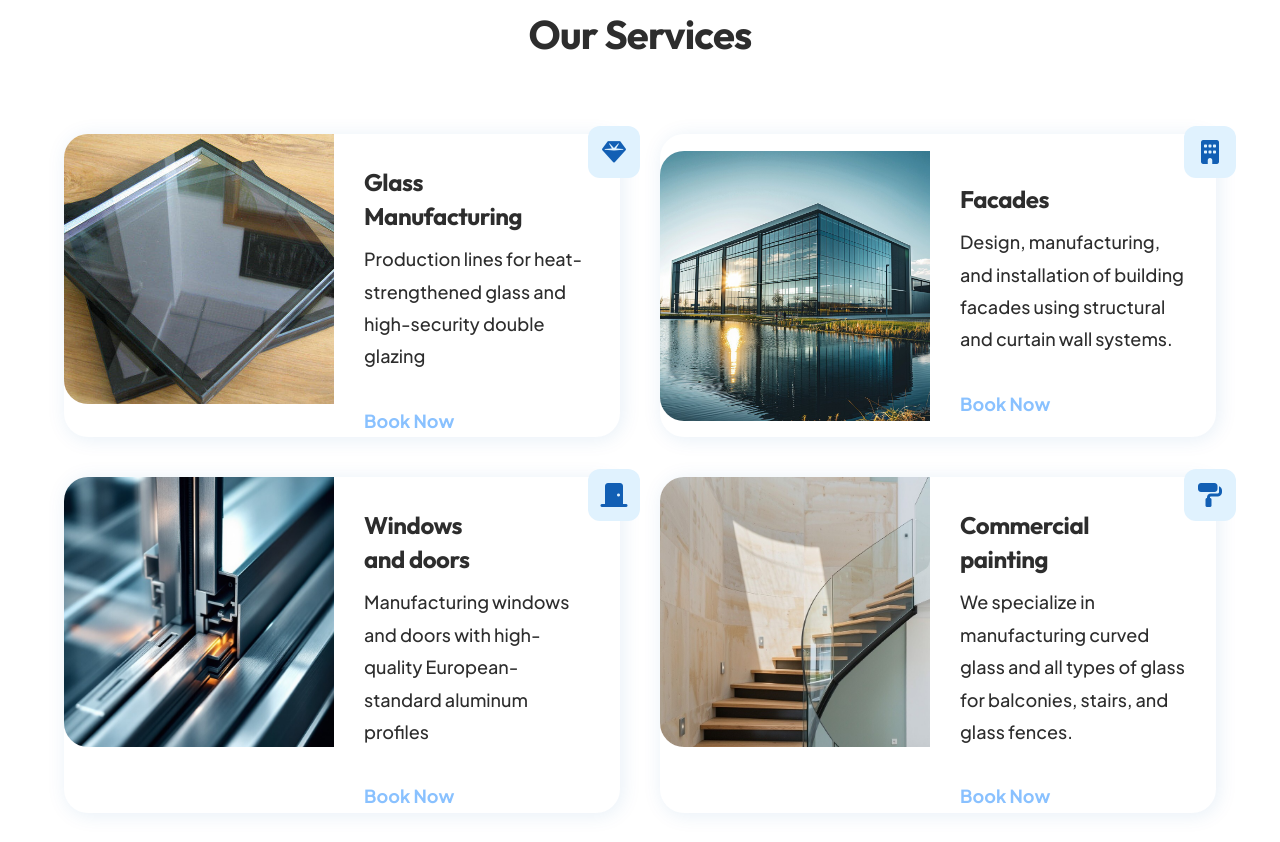
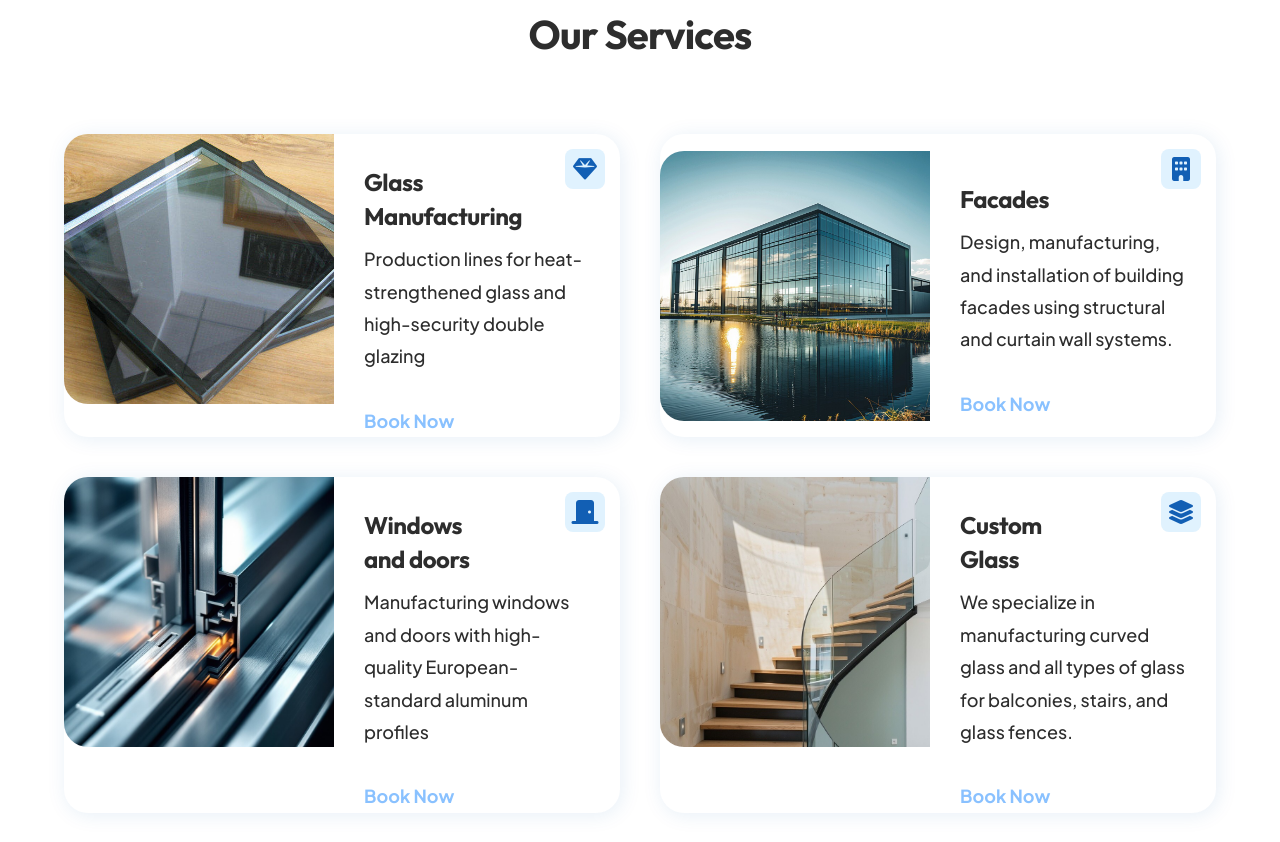
Before and after one commit to ZerroDevs/AinZara-Aluminumv2, a plain HTML site: page index.html in a window 1280 px wide. Shown: the part 1600-2442 px from the top of the page. Drawn offline with Linux system fonts and the light colour scheme; a web font is replaced by a local one.

Commit message:
feat: add internationalization script and fix product badge icon styling and positioning

```diff
--- a/assets/js/i18n.js
+++ b/assets/js/i18n.js
@@ -45,7 +45,7 @@
       "service_3_title": "Windows and doors",
       "service_3_desc": "Manufacturing windows and doors with high-quality European-standard aluminum profiles",
 
-      "service_4_title": "Commercial painting",
+      "service_4_title": "Custom Glass",
       "service_4_desc": "We specialize in manufacturing curved glass and all types of glass for balconies, stairs, and glass fences.",
 
       "btn_book_now": "Book Now",
@@ -243,8 +243,8 @@
       "service_3_title": "النوافذ والأبواب",
       "service_3_desc": "تصنيع النوافذ والأبواب بقطاعات ألمنيوم عالية الجودة مطابقة للمواصفات الأوروبية",
 
-      "service_4_title": "أعمال الزجاج والديكور",
-      "service_4_desc": "نختص بتصنيع الزجاج المنحني وجميع أنواع الزجاج للشرفات والسلالم والحواجز الزجاجية.",
+      "service_4_title": "زجاج مخصص",
+      "service_4_desc": "نحن متخصصون في تصنيع الزجاج المنحني وجميع أنواع الزجاج للشرفات والسلالم والأسوار الزجاجية.",
 
       "btn_book_now": "احجز الآن",
 
--- a/index.html
+++ b/index.html
@@ -51,6 +51,38 @@
   }
   html[dir="rtl"] .services-detailed-grid {
     text-align: center !important;
+  }
+
+  /* Fix product badge icons */
+  .ed-icon {
+    display: flex !important;
+    align-items: center !important;
+    justify-content: center !important;
+  }
+  .ed-icon i {
+    margin: 0 !important;
+    padding: 0 !important;
+    font-size: 1.2em; /* Ensure it is decently sized */
+  }
+
+  /* Position product badge icons perfectly inside the card */
+  .image-boxes-box {
+    position: relative !important;
+  }
+  .image-boxes-box .ed-icon {
+    position: absolute !important;
+    top: 15px !important;
+    right: 15px !important;
+    transform: none !important;
+    margin: 0 !important;
+    border-radius: 8px !important;
+    z-index: 10 !important;
+    width: 40px !important;
+    height: 40px !important;
+  }
+  html[dir="rtl"] .image-boxes-box .ed-icon {
+    right: auto !important;
+    left: 15px !important;
   }
 </style>
 <meta content="Aluminum &amp; glass manufacturing in Tripoli, Libya - curtain walls, facades, thermal-break windows and doors built to European specifications. Request a free quote." name="description"/>
@@ -401,7 +433,7 @@
 <figure class="ed-element ed-image" id="ed-2414697785">
 <img alt="AinZara Aluminum - Img_5" data-src="assets/images/img_5.jpeg" decoding="async" loading="lazy" src="assets/images/img_5.jpeg" style="object-fit:cover"/>
 </figure>
-<figure class="ed-element ed-icon" id="ed-2414697788"><i aria-hidden="true" class="fa-solid fa-paint-roller fa-fw"></i></figure>
+<figure class="ed-element ed-icon" id="ed-2414697788"><i aria-hidden="true" class="fa-solid fa-layer-group fa-fw"></i></figure>
 <div class="ed-element ed-container" id="ed-2414697791">
 <div class="inner">
 <div class="ed-element ed-spacer" id="ed-2414697794">
```
